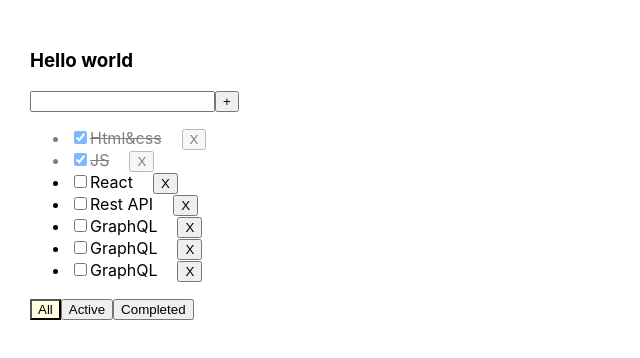
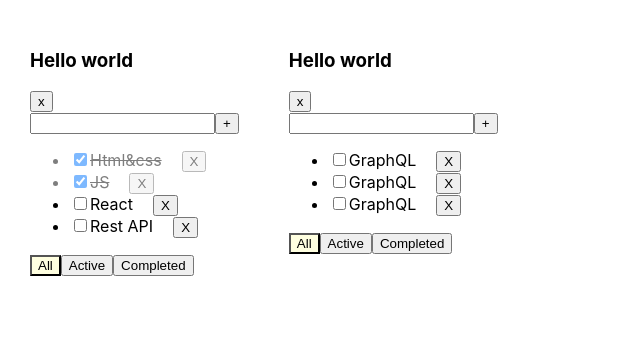
Before and after one commit to valtikamore/TodoList, a React (Create React App) app: page / in a window 1280 px wide. Shown: the top 358 px of the page, without its empty margins (0-640 px from the left). Built offline with nearby package versions, Linux system fonts and the light colour scheme.

Commit message:
0.5 repeat

```diff
--- a/src/App.tsx
+++ b/src/App.tsx
@@ -1,65 +1,104 @@
 import './App.css';
 import {TodoList} from "./TodoList";
 import {useState} from "react";
-import { v1 } from 'uuid';
+import {v1} from 'uuid';
 
 
-export type filteredTasksType = 'all'|'active'|'completed'
+export type filteredTasksType = 'all' | 'active' | 'completed'
+export  type TodoListType = {
+    id: string
+    title: string
+    filter: filteredTasksType
+}
 export type Task1Type = {
     id: string
     title: string
     isDone: boolean
 }
+export type TasksForTodoListType = {
+    [key:string] : Task1Type[]
+}
 
 
 function App() {
-    const [tasks,setTasks] = useState([
+    let todoListId1 = v1()
+    let todoListId2 = v1()
+    const [todoLists, setTodoLists] = useState<TodoListType[]>([
+        {id: todoListId1, title: 'What to learn', filter: 'all'},
+        {id: todoListId2, title: 'What to learn', filter: 'all'}
+    ])
+    const [tasks, setTasks] = useState<TasksForTodoListType>({
+        [todoListId1] : [
             {id: v1(), title: 'Html&css', isDone: true},
             {id: v1(), title: 'JS', isDone: true},
             {id: v1(), title: 'React', isDone: false},
             {id: v1(), title: 'Rest API', isDone: false},
+        ],
+        [todoListId2] : [
             {id: v1(), title: 'GraphQL', isDone: false},
             {id: v1(), title: 'GraphQL', isDone: false},
             {id: v1(), title: 'GraphQL', isDone: false},
-    ])
-    function removeTask(taskId: string) {
-        let filteredTasks= tasks.filter(t => t.id !== taskId)
-        setTasks(filteredTasks)
+        ]
+
+    })
+    function changeFilter(value: filteredTasksType, todoListId: string) {
+        let todolist = todoLists.find(tl => tl.id === todoListId)
+        if (todolist) {
+            todolist.filter = value
+            setTodoLists([...todoLists])
         }
-    function addTask (title:string) {
-        let newTask = {id:v1(), title:title, isDone:false,}
-        let newTasks = [newTask, ...tasks]
-        setTasks(newTasks)
     }
-    const [filter,setFilter] = useState<filteredTasksType>('all')
-    let tasksForTodoList = tasks
-    if (filter === 'active') {
-        tasksForTodoList = tasks.filter(t => t.isDone)
+    function removeTask(taskId: string,todoListId:string) {
+        let todolistTasks = tasks[todoListId]
+            tasks[todoListId] = todolistTasks.filter(t => t.id != taskId)
+        setTasks({...tasks})
     }
-    if (filter === 'completed') {
-        tasksForTodoList = tasks.filter(t => !t.isDone)
+    function addTask(title: string,todoListId:string) {
+        let newTask = {id: v1(), title: title, isDone: false,}
+        let todolistTasks = tasks[todoListId]
+        tasks[todoListId] = [newTask,...todolistTasks]
+        setTasks({...tasks})
     }
 
-    function changeFilter(value: filteredTasksType) {
-        setFilter(value)
+    function changeTaskStatus(id: string, isDone: boolean,todoListId:string) {
+        let todolistTasks = tasks[todoListId]
+        let task = todolistTasks.find(t => t.id === id)
+        if (task) {
+            task.isDone = isDone
+            setTasks({...tasks})
         }
-    function changeTaskStatus (id:string,isDone:boolean) {
-        let task = tasks.find(t => t.id === id)
-        if(task) {
-            task.isDone = isDone
-            setTasks([...tasks])
     }
+    function removeTodoList (todoListId:string) {
+        setTodoLists(todoLists.filter(tl => tl.id !== todoListId))
+        delete tasks[todoListId]
+        setTasks({...tasks})
     }
     return (
         <div className="App">
-            <TodoList title={'Hello world'}
+            {
+                todoLists.map(tl => {
+                    let allTodoListTasks = tasks[tl.id]
+                    let tasksForTodoList = allTodoListTasks
+                    if (tl.filter === 'active') {
+                        tasksForTodoList = allTodoListTasks.filter(t => t.isDone)
+                    }
+                    if (tl.filter === 'completed') {
+                        tasksForTodoList = allTodoListTasks.filter(t => !t.isDone)
+                    }
+                    return <TodoList
+                        key={tl.id}
+                        id={tl.id}
+                        title={'Hello world'}
                         tasks={tasksForTodoList}
+                        removeTodoList={removeTodoList}
                         removeTask={removeTask}
                         changeFilter={changeFilter}
                         addTask={addTask}
                         changeTaskStatus={changeTaskStatus}
-                      filter={filter}
+                        filter={tl.filter}
                     />
+                })
+            }
         </div>
     );
 }
--- a/src/TodoList.tsx
+++ b/src/TodoList.tsx
@@ -1,21 +1,23 @@
 import React, {ChangeEvent, useState,KeyboardEvent} from "react";
 import {filteredTasksType, Task1Type} from "./App";
-export type TodoListType = {
+export type TodoListTypeProps = {
+    id:string
     title:string
     tasks:Array<Task1Type>
-    removeTask:(taskId:string) => void
-    changeFilter:(value:filteredTasksType) => void
-    addTask:(title:string) => void
-    changeTaskStatus:(id:string,isDone:boolean) => void
+    removeTask:(taskId:string,todoListId:string) => void
+    removeTodoList:(todoListId:string)=>void
+    changeFilter:(value:filteredTasksType,todoListId:string) => void
+    addTask:(title:string,todoListId:string) => void
+    changeTaskStatus:(id:string,isDone:boolean,todoListId:string) => void
     filter:filteredTasksType
 }
-export function TodoList(props:TodoListType) {
+export function TodoList(props:TodoListTypeProps) {
     const [title,setTitle] = useState('')
     const [error,setError] = useState<string|null>(null)
     const addTask = () => {
         let trimmedTask = title.trim()
         if(trimmedTask !== '') {
-            props.addTask(title)
+            props.addTask(title,props.id)
             setTitle('')
         }else {
             setError('Title is required')
@@ -28,14 +30,18 @@
             addTask()
         }
     }
+    const removeTodolist = () => {
+        props.removeTodoList(props.id)
+    }
 
-    const onAllClickHandler = ()=> props.changeFilter('all')
-    const onActiveClickHandler = ()=> props.changeFilter('active')
-    const onCompletedClickHandler = ()=> props.changeFilter('completed')
+    const onAllClickHandler = ()=> props.changeFilter('all' , props.id)
+    const onActiveClickHandler = ()=> props.changeFilter('active', props.id)
+    const onCompletedClickHandler = ()=> props.changeFilter('completed', props.id)
 
     return (
         <div>
             <h3>{props.title}</h3>
+            <button onClick={removeTodolist}>x</button>
             <div>
                 <input value={title}
                        onChange={onChangeHandler}
@@ -48,11 +54,11 @@
                 {
                     props.tasks.map(t => {
                         const onClickHandller = () => {
-                            props.removeTask(t.id)
+                            props.removeTask(t.id,props.id)
                         }
                         const onChangeHandler = (e:ChangeEvent<HTMLInputElement>) => {
                             let newIsDoneValue = e.currentTarget.checked
-                            props.changeTaskStatus(t.id,newIsDoneValue)
+                            props.changeTaskStatus(t.id,newIsDoneValue,props.id)
                         }
                         return <li key={t.id} className={t.isDone ? 'selected': ''}>
                             <input type="checkbox"
```
Lines whose indentation alone changed are shown as unchanged.
